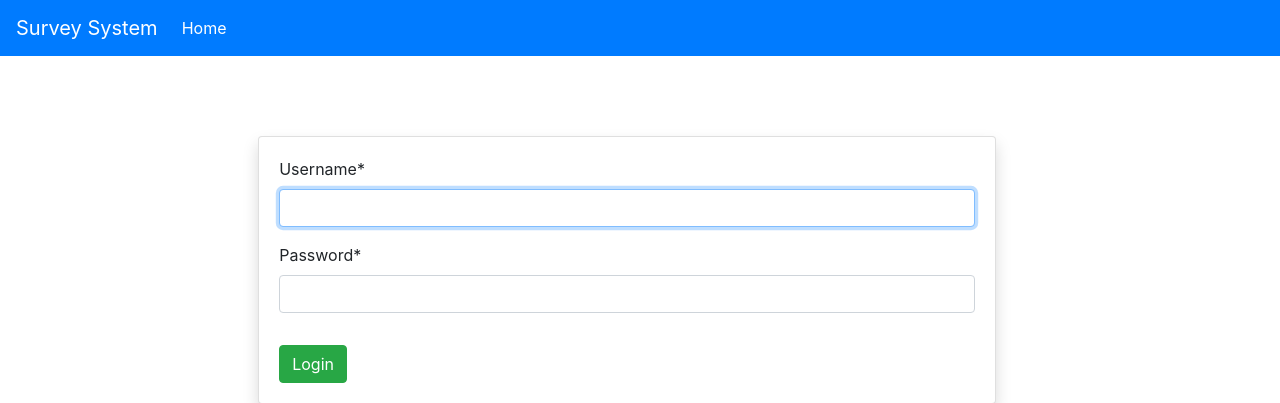
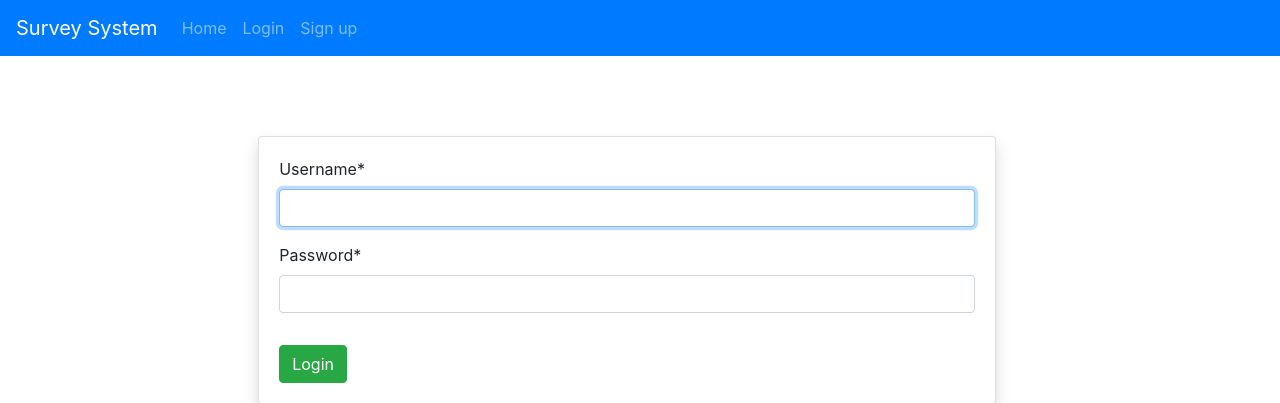
Before and after one commit to Omarmansour557/Employee-Survey-System, a Django app: page /accounts/login/?next=/employee/1/ in a window 1280 px wide. Shown: the top 403 px of the page. Run offline with Django 4.2, Linux system fonts and the light colour scheme; parts of the project's set-up code (start-up, migrations or seed data) failed here and were passed over; some libraries are stand-ins or nearby versions.

Commit message:
added login required to the emplyoee view and added login/logout and signup links to the navbar

```diff
--- a/employee/web_views.py
+++ b/employee/web_views.py
@@ -1,9 +1,10 @@
 from django.shortcuts import render
 from django.views.generic import DetailView
 from .models import Employee
+from django.contrib.auth.mixins import LoginRequiredMixin
 
 # Create your views here.
 
-class EmployeeDetailView(DetailView):
+class EmployeeDetailView(LoginRequiredMixin, DetailView):
     model = Employee
     template_name = 'employee_detail.html'
--- a/templates/base.html
+++ b/templates/base.html
@@ -15,15 +15,36 @@
 <body>
 
     <nav class="navbar navbar-expand-lg navbar-dark bg-primary">
-        <a class="navbar-brand" href="#">Survey System</a>
+        <a class="navbar-brand" href="{% url 'home' %}">Survey System</a>
         <button class="navbar-toggler" type="button" data-toggle="collapse" data-target="#navbarNav" aria-controls="navbarNav" aria-expanded="false" aria-label="Toggle navigation">
           <span class="navbar-toggler-icon"></span>
         </button>
         <div class="collapse navbar-collapse" id="navbarNav">
           <ul class="navbar-nav">
-            <li class="nav-item active">
+            <li class="nav-item">
+
               <!--Disaled until the home page is created-->
-              <a class="nav-link disabled" href="#">Home</a>
+              <a class="nav-link" href="{% url 'home' %}">Home</a>
+            </li>
+            {% if user.is_authenticated %}
+              <li class="nav-item">
+                <a class='nav-link' href="{% url 'profile' user.employee.id %}"><strong>HI {{user.username}}</strong></a>
+              </li>
+            {% endif %}
+
+            <li class="nav-item">
+              {% if user.is_authenticated %}
+                <a class="nav-link" href="{% url 'logout' %}">Logout</a>
+              {% else %}
+                <a class="nav-link" href="{% url 'login' %}">Login</a>
+              {% endif %}
+
+            </li>
+            <li class='nav-item'>
+              {% if not user.is_authenticated %}
+                <a class='nav-link' href="{% url 'signup' %}">Sign up</a>
+              {% endif %}
+
             </li>
           </ul>
         </div>
```
